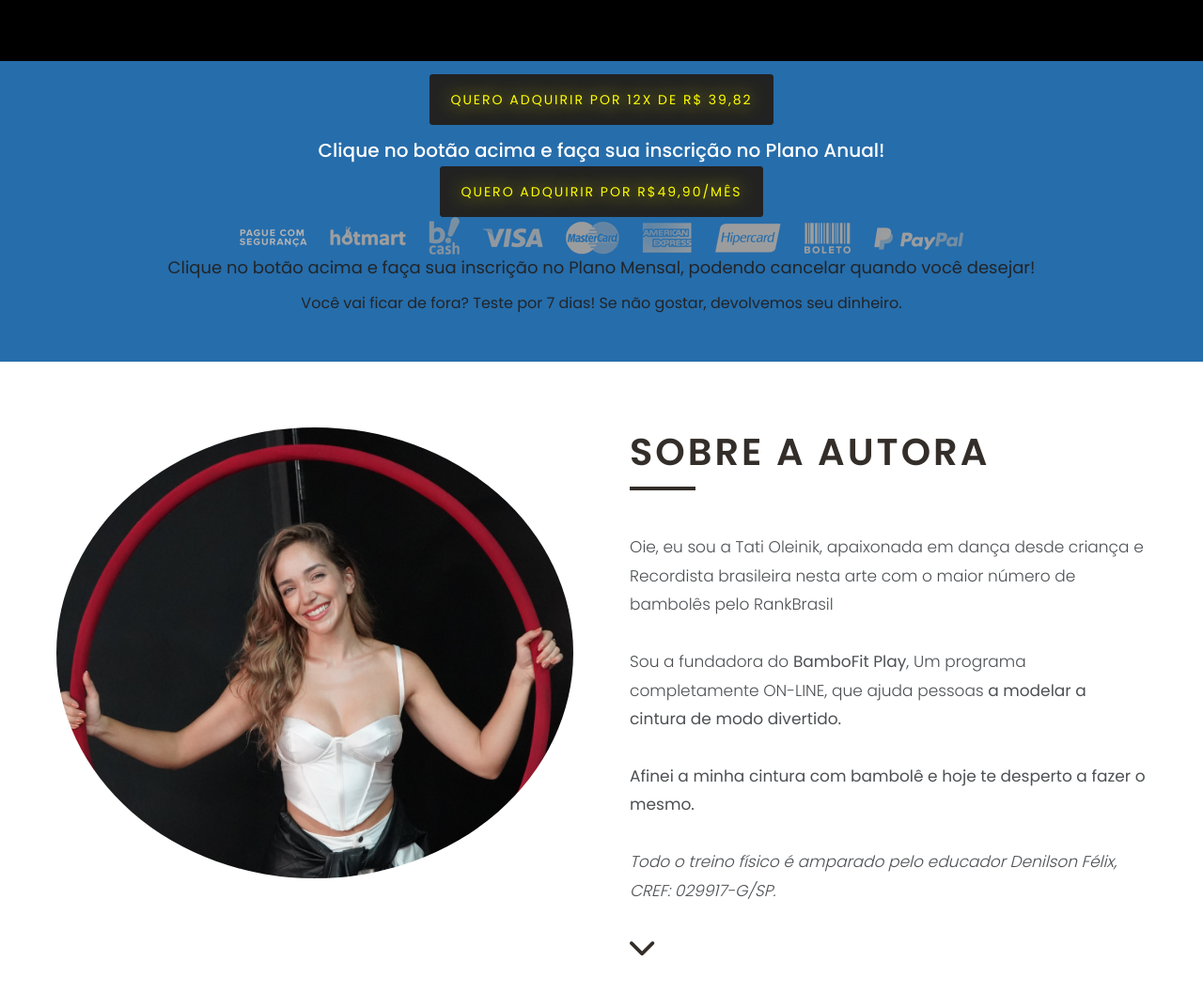
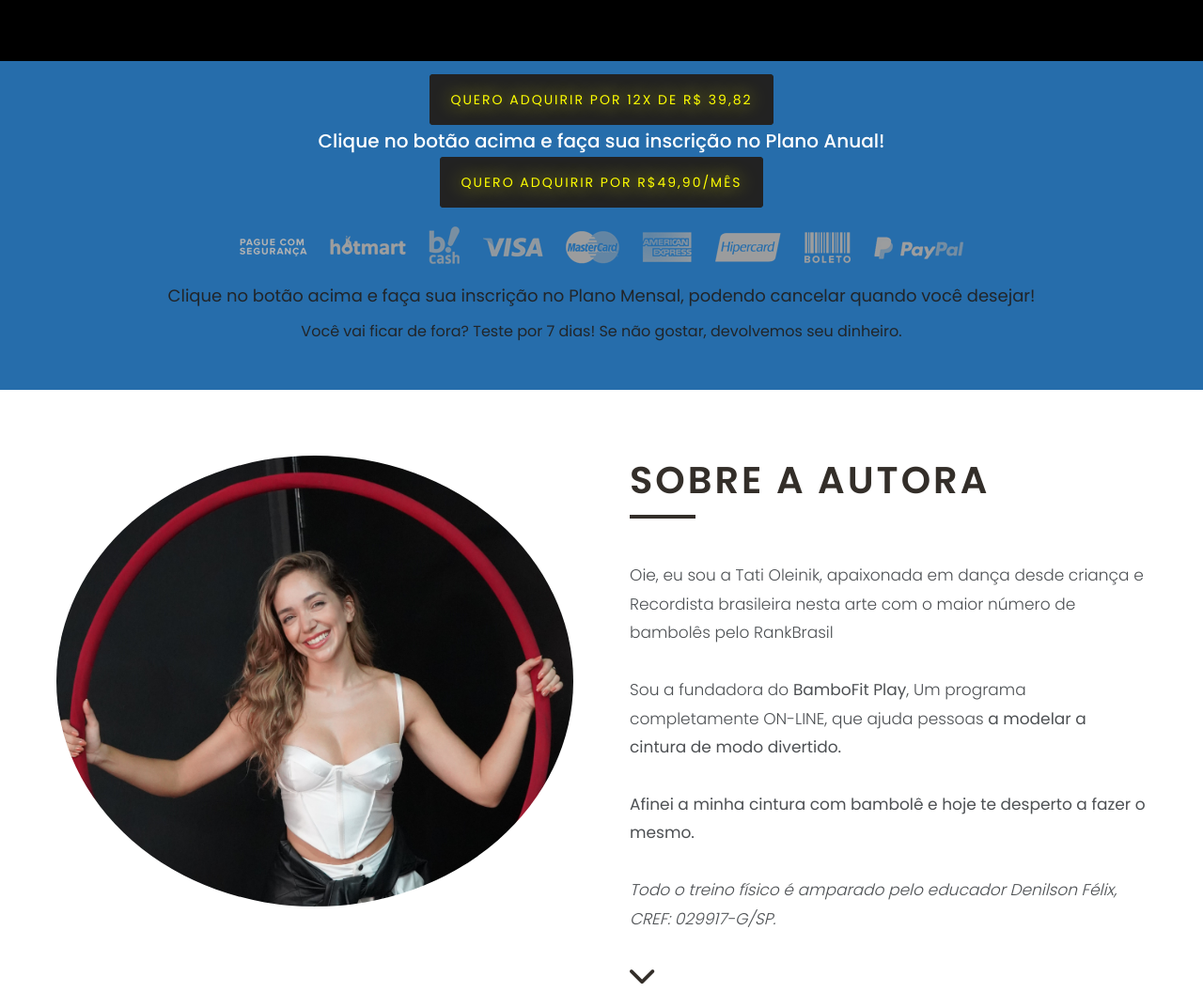
Before and after one commit to Kierandoolan/bambofitplay, a plain HTML site: page index.html in a window 1280 px wide. Shown: the part 1360-2416 px from the top of the page at 94% size. Drawn offline with nearby package versions, Linux system fonts and the light colour scheme; files whose address does not match are found by name.

Commit message:
add changes to measurements

```diff
--- a/css/style.css
+++ b/css/style.css
@@ -82,6 +82,7 @@ h1, h2, h3{
 #header{
     background: url('../images/thati.jpg') center/cover no-repeat fixed;
 
+
 }
 #header .container{
     width: 100%;
@@ -106,10 +107,14 @@ h1, h2, h3{
     text-align: left;
 }
 
+#cards-padding {
+padding-top: 20px;
+padding-bottom: 20px;
+}
 
 #button-gap{
     margin-bottom: 20px;
-    margin-top: 30px;;
+    margin-top: 20px;
 }
 a.neon {
 	border: 2px solid #222;
@@ -601,7 +606,7 @@ a.neon.pink:hover {
     }
 
     .header-content {
-      background: rgba(255, 255, 255, 0.1); /* Change the background color as needed */
+
       padding: 20px;
       border-radius: 10px;
     }
--- a/index.html
+++ b/index.html
@@ -50,7 +50,7 @@
                 <p id="button-gap">Clique no botão acima e faça sua inscrição no Plano Mensal, podendo cancelar quando você desejar!</p>
             </div>
             <div class="img-content d-none d-md-block">
-                <span class="img">
+                <span class="img"  id="button-gap">
                     <img src="images/01.png" alt="">
                     <img src="images/02.png" alt="">
                     <img src="images/03.png" alt="">
@@ -109,8 +109,8 @@
                     QUERO ADQUIRIR POR R$49,90/MÊS
                 </a>
             </div>
-            <div class ="img-content">
-                <span class ="img">
+            <div class ="img-content"  id="cards-padding">
+                <span class ="img" >
                     <img src ="images/01.png" alt="">
                     <img src ="images/02.png" alt="">
                     <img src ="images/03.png" alt="">
@@ -205,7 +205,7 @@
                     QUERO ADQUIRIR POR R$49,90/MÊS
                 </a>
             </div>
-            <div class ="img-content">
+            <div class ="img-content" id="cards-padding">
                 <span class ="img">
                     <img src ="images/01.png" alt="">
                     <img src ="images/02.png" alt="">
```
Also changed, not shown: images/01.png (renamed from 01.png).
